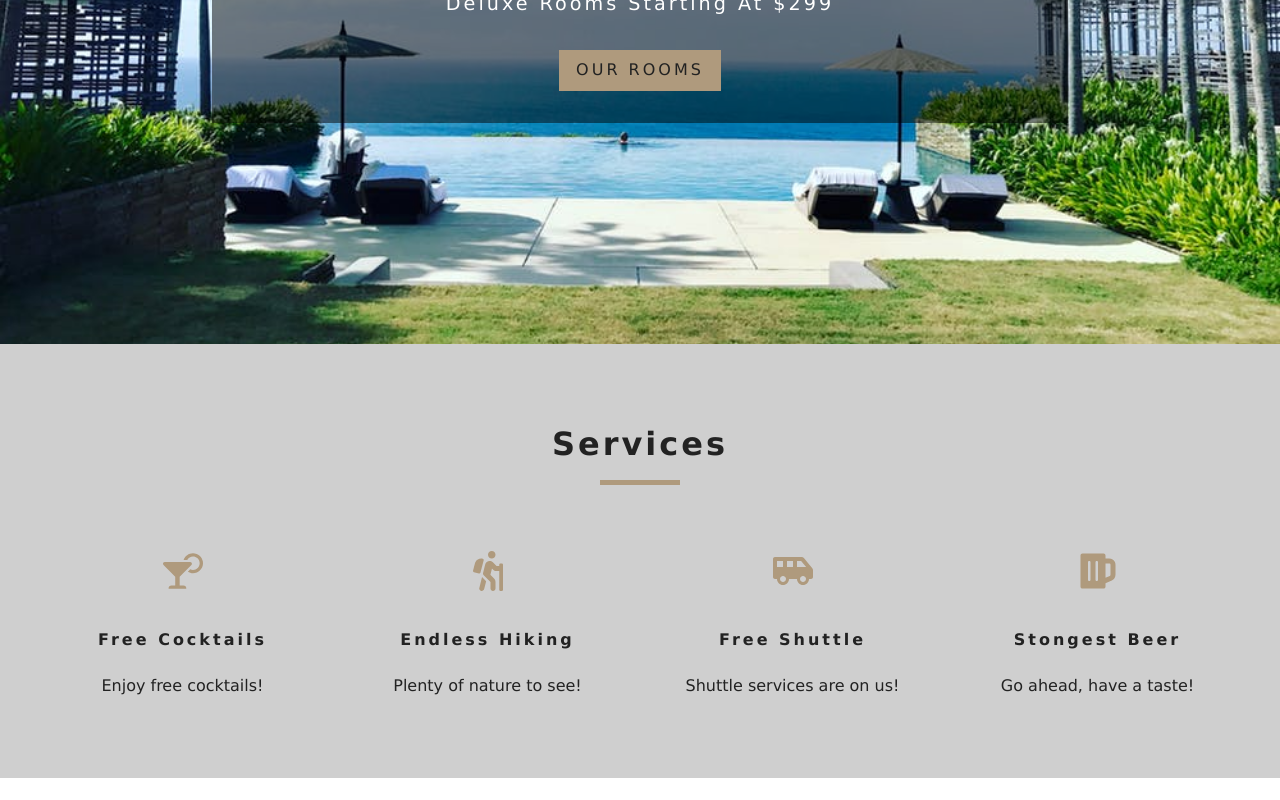
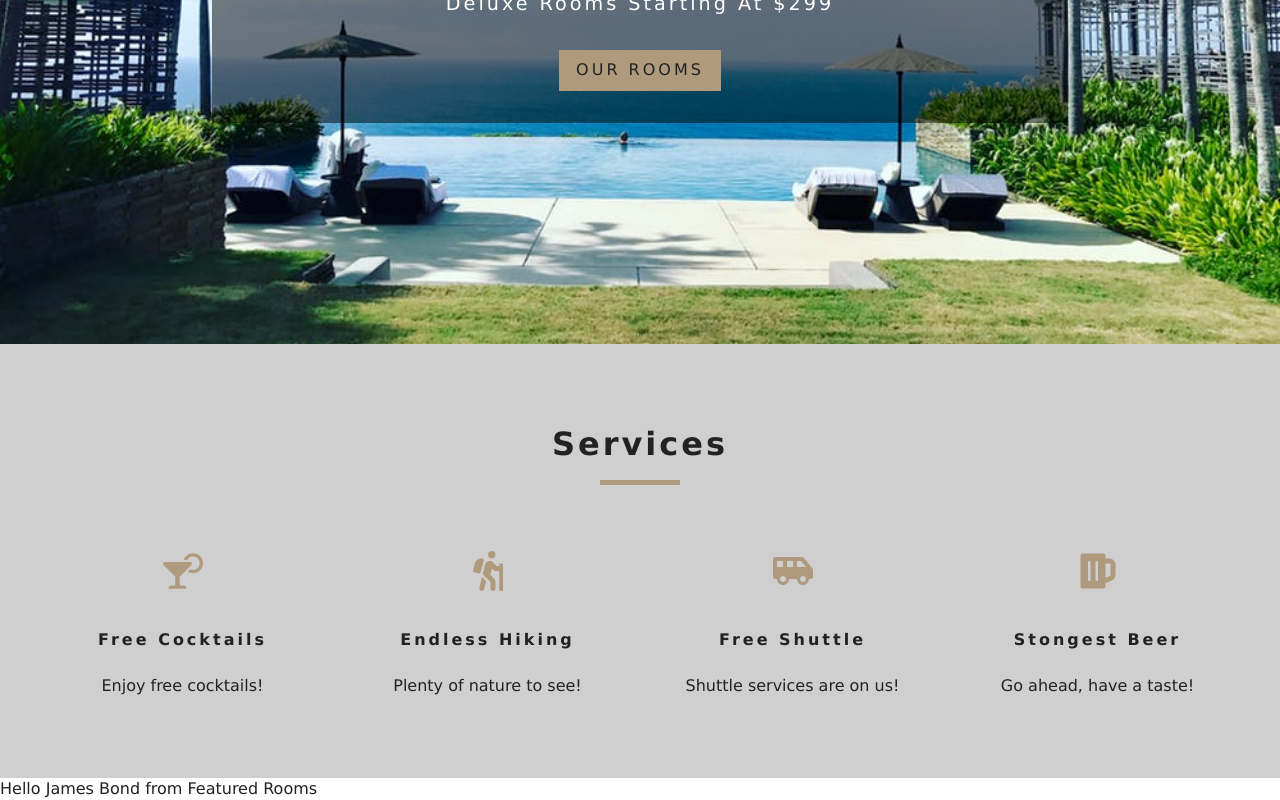
Before and after one commit to JZepeda1000/Beach-Resort, a React (Create React App) app in the folder beach-resort-app/: page / in a window 1280 px wide. Shown: the part 456-1256 px from the top of the page. Before the commit the page ends 1234 px from the top, so only its background shows below. Built offline with nearby package versions, Linux system fonts and the light colour scheme; the HTML template or start-up script is replaced by a standard one.

Commit message:
Created context for FeaturedRooms

```diff
--- a/beach-resort-app/src/App.js
+++ b/beach-resort-app/src/App.js
@@ -14,7 +14,7 @@ function App() {
         <Switch>
           <Route exact path="/" component={Home} />
           <Route exact path="/rooms/" component={Rooms} />
-        <Route exact path="/rooms/:description" component={SingleRoom} />
+          <Route exact path="/rooms/:slug" component={SingleRoom} />
           <Route component={Error} />
         </Switch>
     </div>
--- a/beach-resort-app/src/components/FeaturedRooms.js
+++ b/beach-resort-app/src/components/FeaturedRooms.js
@@ -1,10 +1,18 @@
 import React, { Component } from 'react';
+import { RoomContext } from '../context';
 
 export default class FeaturedRooms extends Component {
+
+    static contextType = RoomContext
+
     render() {
+
+        const { name, greeting} = this.context;
+        console.log(this.context);
+
         return (
             <div>
-                Hello from Featured Rooms
+                {greeting} {name} from Featured Rooms
             </div>
         )
     }
--- a/beach-resort-app/src/context.js
+++ b/beach-resort-app/src/context.js
@@ -5,12 +5,13 @@ const RoomContext = React.createContext();
 class RoomProvider extends Component {
 
     state = {
-
+        greeting: "Hello",
+        name: "James Bond"
     }
 
     render() {
         return (
-            <RoomContext.Provider value="Test">
+            <RoomContext.Provider value={{ ...this.state }}>
                 {this.props.children}
             </RoomContext.Provider>
         )
--- a/beach-resort-app/src/pages/Home.js
+++ b/beach-resort-app/src/pages/Home.js
@@ -7,7 +7,7 @@ import { Link } from 'react-router-dom';
 
 export default function Home() {
     return (
-        <>
+        <div>
             <Hero>
                 <Banner title="luxurious rooms" subtitle="deluxe rooms starting at $299">
                     <Link to="/rooms" className="btn-primary">
@@ -16,6 +16,7 @@ export default function Home() {
                 </Banner>
             </Hero>
             <Services />
-        </>
+            <FeaturedRooms />
+        </div>
     )
 };
```
Lines whose indentation alone changed are shown as unchanged.
